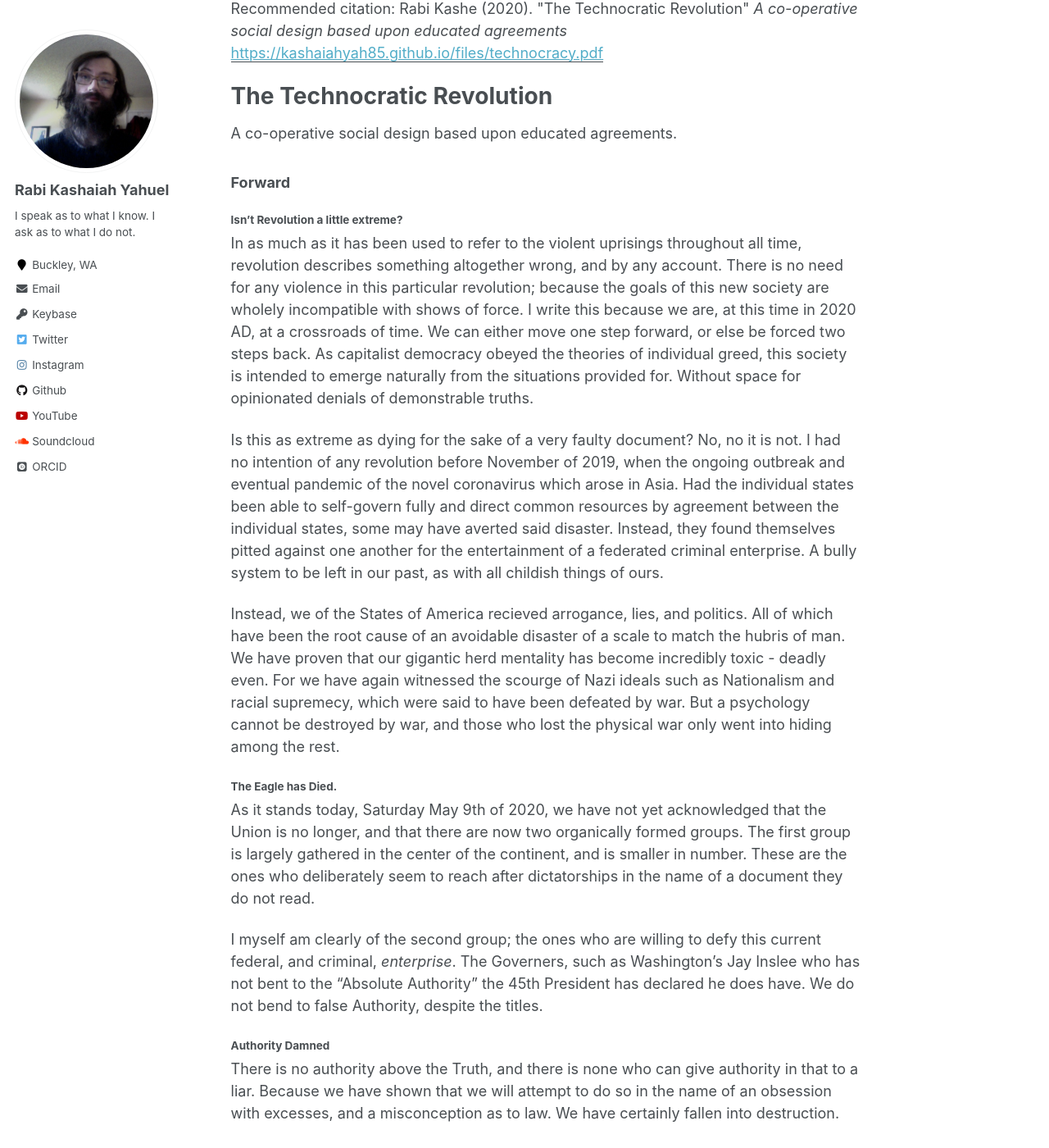
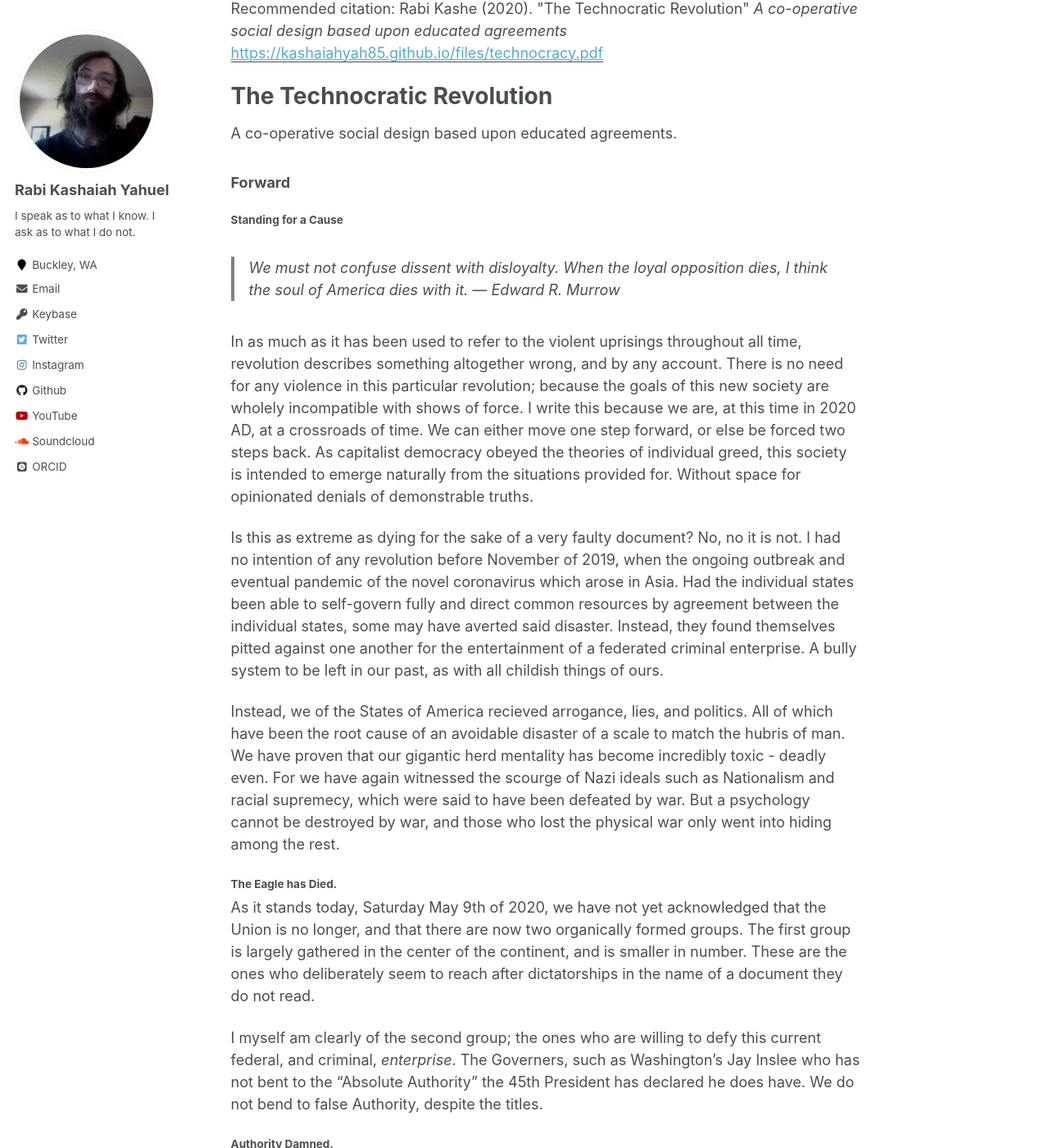
Before and after one commit to NetizenAbel/kashaiahyah85.github.io, a Jekyll site: the page built from _publications/technocracy.md, in a window 1280 px wide and 1400 px high, scrolled down 218 px. Shown: the whole window at 82% size. Built offline with Jekyll 4.4.1, drawn with Linux system fonts in a browser that asks for light colours; some web fonts are replaced; some of the changed text lies outside the part shown.

Commit message:
modified:   _publications/technocracy.md

```diff
--- a/_publications/technocracy.md
+++ b/_publications/technocracy.md
@@ -15,25 +15,28 @@ A co-operative social design based upon educated agreements.
 
 ### Forward
 
-##### Isn't Revolution a little extreme?
+#### Standing for a Cause
+> We must not confuse dissent with disloyalty. When the loyal opposition dies, I think the soul of America dies with it.
+― Edward R. Murrow
+
 In as much as it has been used to refer to the violent uprisings throughout all time, revolution describes something altogether wrong, and by any account. There is no need for any violence in this particular revolution; because the goals of this new society are wholely incompatible with shows of force. I write this because we are, at this time in 2020 AD, at a crossroads of time. We can either move one step forward, or else be forced two steps back. As capitalist democracy obeyed the theories of individual greed, this society is intended to emerge naturally from the situations provided for. Without space for opinionated denials of demonstrable truths.
 
 Is this as extreme as dying for the sake of a very faulty document? No, no it is not. I had no intention of any revolution before November of 2019, when the ongoing outbreak and eventual pandemic of the novel coronavirus which arose in Asia. Had the individual states been able to self-govern fully and direct common resources by agreement between the individual states, some may have averted said disaster. Instead, they found themselves pitted against one another for the entertainment of a federated criminal enterprise. A bully system to be left in our past, as with all childish things of ours.
 
 Instead, we of the States of America recieved arrogance, lies, and politics. All of which have been the root cause of an avoidable disaster of a scale to match the hubris of man. We have proven that our gigantic herd mentality has become incredibly toxic - deadly even. For we have again witnessed the scourge of Nazi ideals such as Nationalism and racial supremecy, which were said to have been defeated by war. But a psychology cannot be destroyed by war, and those who lost the physical war only went into hiding among the rest.
 
-###### The Eagle has Died.
+#### The Eagle has Died.
 As it stands today, Saturday May 9th of 2020, we have not yet acknowledged that the Union is no longer, and that there are now two organically formed groups. The first group is largely gathered in the center of the continent, and is smaller in number. These are the ones who deliberately seem to reach after dictatorships in the name of a document they do not read.
 
 I myself am clearly of the second group; the ones who are willing to defy this current federal, and criminal, _enterprise_. The Governers, such as Washington's Jay Inslee who has not bent to the "Absolute Authority" the 45th President has declared he does have. We do not bend to false Authority, despite the titles.
 
-###### Authority Damned
+#### Authority Damned.
 There is no authority above the Truth, and there is none who can give authority in that to a liar. Because we have shown that we will attempt to do so in the name of an obsession with excesses, and a misconception as to law. We have certainly fallen into destruction.
 
 That is why I have written this. If it is achieved, I will be insignificant in that process. If it is attempted, and not achieved, I will be labeled evil. But this is the way of things from the start.
 
 
-### How would this work?
+### Okay, Interesting. How would this work?
 Though I do not in any way suggest that these should be the names ultimately used; but they are descriptive enough to set a tone.
 
 
```
